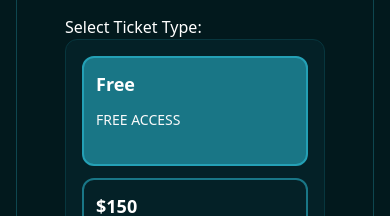
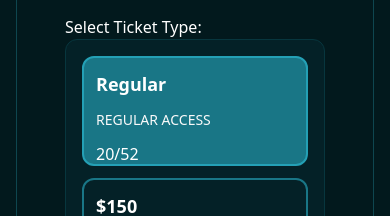
Before and after one commit to DEVMONTANNA/hngstage2, a React (Vite) app: page / in a window 390 px wide. Shown: the part 619-835 px from the top of the page. Built offline with nearby package versions, Linux system fonts and the light colour scheme.

Commit message:
Chore: Update responsiveness

```diff
--- a/src/components/TicketComponent.tsx
+++ b/src/components/TicketComponent.tsx
@@ -9,26 +9,26 @@ import TicketCard from "./cards/TicketCard";
 
 const TicketComponent: React.FC = () => {
   const [selectedTicket, setSelectedTicket] = useState(() => {
-    return localStorage.getItem("selectedTicket") || "Free";
+    return localStorage.getItem("selectedTicket") || "Regular";
   });
   const [ticketQuantity, setTicketQuantity] = useState(() => {
     return parseInt(localStorage.getItem("ticketQuantity") || "1", 10);
   });
 
-  const tickets = ["Free", "VIP", "VVIP"];
+  const tickets = ["Regular", "VIP", "VVIP"];
   const navigate = useNavigate();
 
   const handleNext = () => {
     navigate("/ticket-registration");
     localStorage.setItem("selectedTicket", selectedTicket);
     localStorage.setItem("ticketQuantity", ticketQuantity.toString());
-    setSelectedTicket("Free");
+    setSelectedTicket("Regular");
     setTicketQuantity(1);
   };
   const handleCancel = () => {
     localStorage.removeItem("selectedTicket");
     localStorage.removeItem("ticketQuantity");
-    setSelectedTicket("Free");
+    setSelectedTicket("Regular");
     setTicketQuantity(1);
   };
 
--- a/src/components/forms/TicketForm.tsx
+++ b/src/components/forms/TicketForm.tsx
@@ -48,11 +48,12 @@ const TicketForm: React.FC<TicketFormProps> = ({
                 onClick={() => setSelectedTicket(ticket)}
               >
                 <span className="text-white text-lg md:text-2xl font-semibold">
-                  {ticket === "Free" ? "Free" : "$150"}
+                  {ticket === "Regular" ? "Regular" : "$150"}
                 </span>
                 <span className="text-neutral-50 text-sm md:text-base uppercase">
                   {ticket} Access
                 </span>
+                <p>20/52</p>
               </div>
             ))}
           </div>
--- a/src/components/forms/TicketRegistrationForm.tsx
+++ b/src/components/forms/TicketRegistrationForm.tsx
@@ -228,7 +228,7 @@ const TicketRegistrationForm: React.FC = () => {
         <div className="hidden md:block w-full">
           <ButtonBg
             type="submit"
-            text={processing ? "Processing..." : "Get My Free Ticket"}
+            text={processing ? "Processing..." : "Get My Regular Ticket"}
             disabled={processing}
             handleClick={handleSubmit}
           />
@@ -236,7 +236,7 @@ const TicketRegistrationForm: React.FC = () => {
         <div className="block md:hidden w-full">
           <ButtonBg
             type="submit"
-            text={processing ? "Processing..." : "Get My Free Ticket"}
+            text={processing ? "Processing..." : "Get My Regular Ticket"}
             disabled={processing}
             handleClick={handleSubmit}
           />
```
